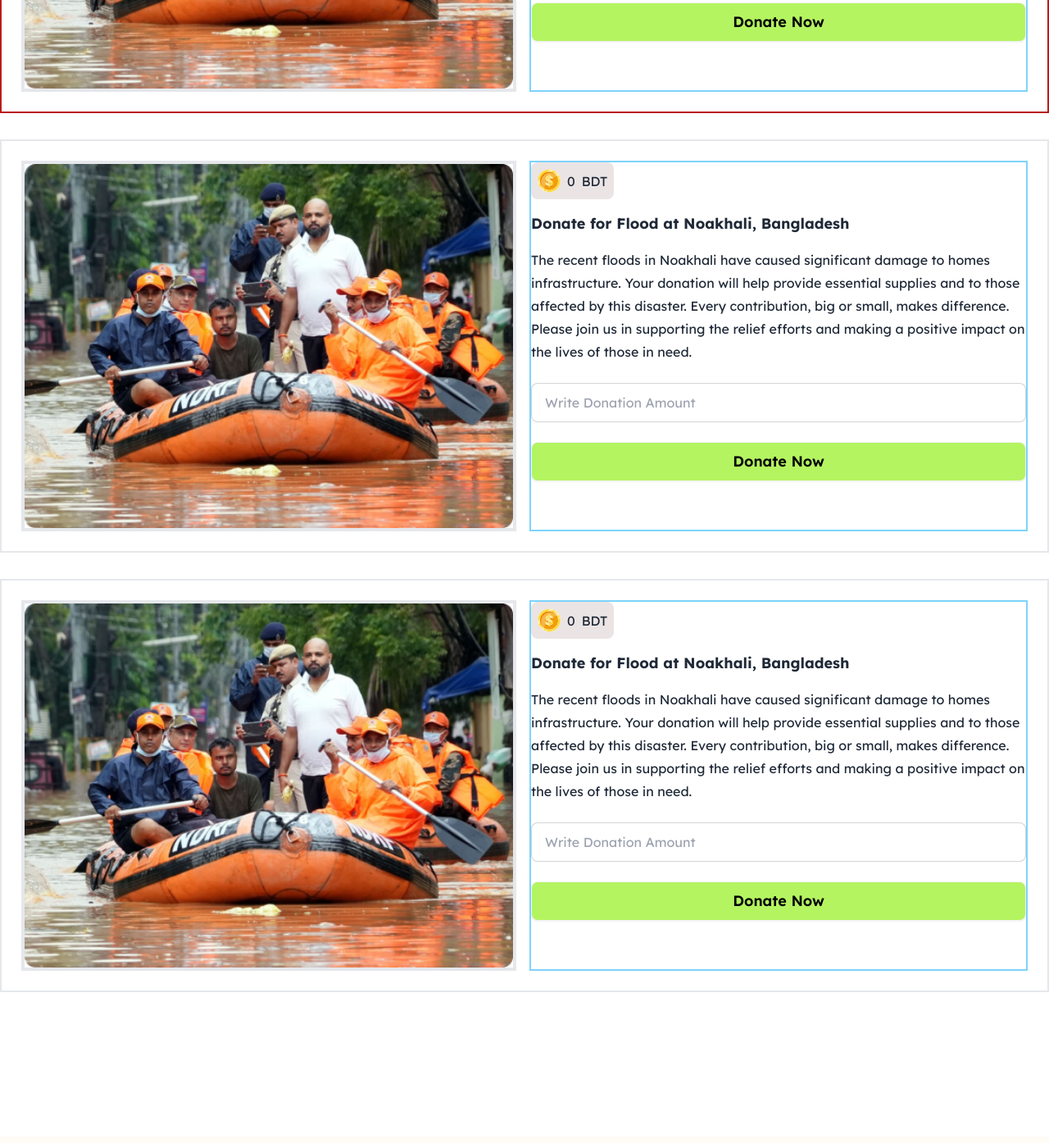
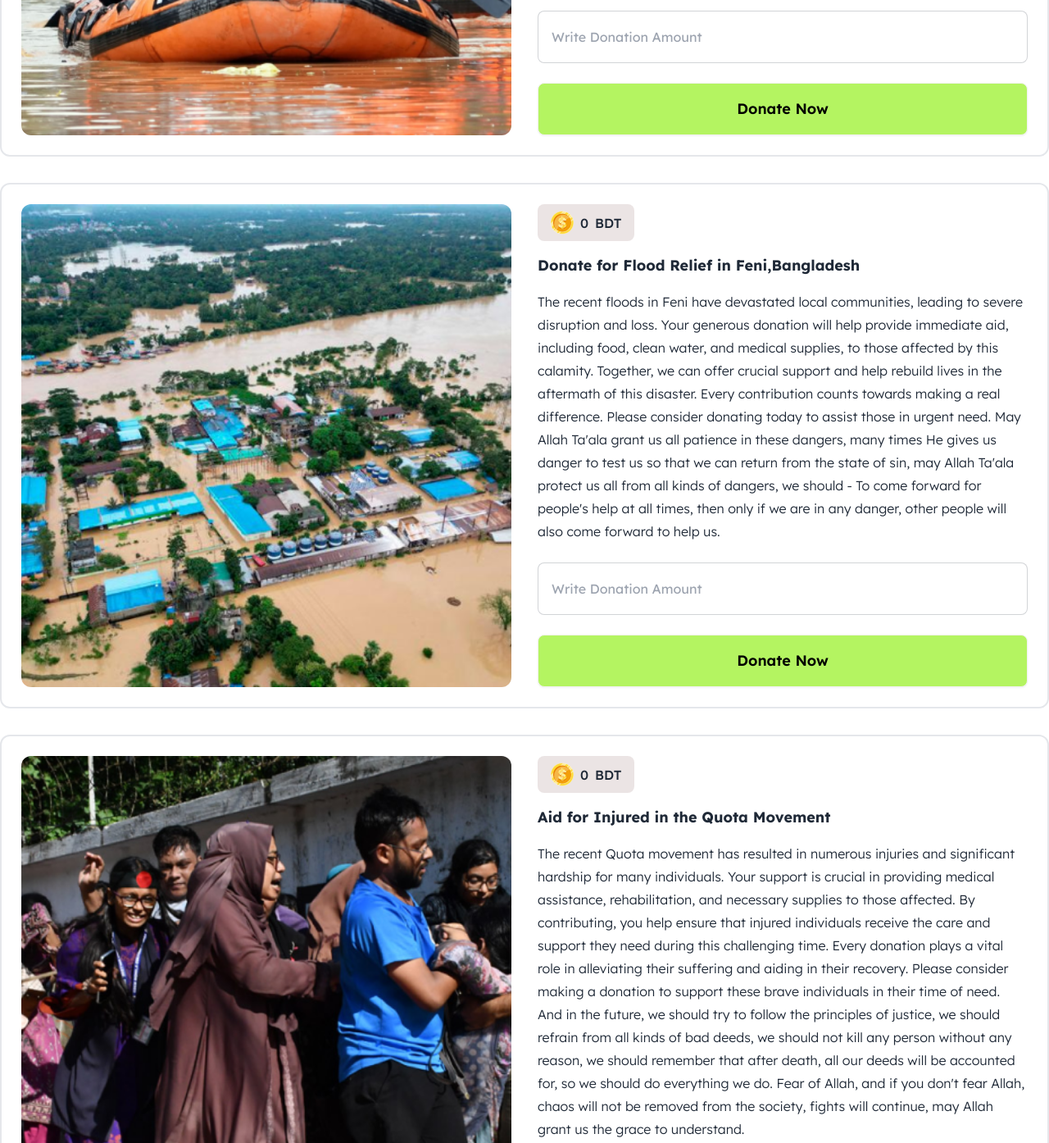
Before and after one commit to arman-miaa/donate-project-a-5, a plain HTML site: page index.html in a window 1280 px wide. Shown: the part 679-2073 px from the top of the page at 82% size. Drawn offline with nearby package versions, Linux system fonts and the light colour scheme.

Commit message:
modified all donate section

```diff
--- a/index.html
+++ b/index.html
@@ -71,7 +71,7 @@
 </div>
         <!-- main nav -->
          <!-- button nav -->
-         <div class="flex justify-center items-center mt-20 gap-x-3">
+         <div class="flex justify-center items-center mt-20 mb-6 gap-x-3">
             <button id="donate-btn" class="btn btn-outline  bg-btn_bg text-xl">Donation</button>
             <button id="history-btn" class="btn btn-outline">History</button>
          </div>
@@ -86,9 +86,9 @@
 
       <!-- donate pop-up -->
        <div id="modal" class="bg-[rgba(0,0,0,0.1) hidden  shadow w-[100%] h-[100%]  z-40">
-        <div class="bg-white w-[400px] xl:w-[600px] h-[250px] xl:h-[350px] fixed top-1/2 left-1/2 transform -translate-x-1/2 -translate-y-1/2 rounded-2xl flex flex-col justify-center items-center gap-4 shadow p-5 capitalize">
+        <div class="bg-white w-[400px] md:w-[500px] xl:w-[600px] h-[270px] md:h-[300px] xl:h-[350px] fixed top-1/2 left-1/2 transform -translate-x-1/2 -translate-y-1/2 rounded-2xl flex flex-col justify-center items-center gap-4 shadow p-5 capitalize">
           <h1 class="text-2xl xl:text-5xl font-bold">Congrates !</h1>
-          <img class="w-8 h-8" src="./assets/coin.png" alt="">
+          <img class="w-8 h-8 2xl:w-10 2xl:h-10" src="./assets/coin.png" alt="">
           <p class="text-xl">You have donate for Humankind</p>
           <h4 class="font-bold text-xl lg:text-2xl">successfully</h4>
           <button id="cls-modal" class="border px-4 py-2 rounded-md bg-[#d3d3d3a7]">Close Confirmation</button>
@@ -96,30 +96,33 @@
        </div>
 
         <!-- first card start here -->
-       <div class=" container mx-auto border-2 border-red-700 mt-8">
-  <div class="  flex flex-col md:flex-row gap-4 p-6 ">
+       <div class=" mx-8 md:mx-0 border-2 rounded-xl mt-8">
+  <div class="  flex flex-col md:flex-row flex-grow justify-center  gap-8 p-6 ">
     <!-- left site img -->
-    <div class="text-center flex-1 lg:text-left h-full ">
-   <img class="w-full  border-4" src="./assets/noakhali.png" alt="">
+    <div class="text-center flex-1 lg:text-left h-auto w-full ">
+   <img class="w-[100%] h-[100%] rounded-xl  object-cover" src="./assets/noakhali.png" alt="">
     </div>
 <!-- right site text -->
-    <div class="border-2 w-full border-sky-300 flex-1 gap-x-4">
+    <div class=" w-full  flex-1 gap-x-4">
 
-       <div class=" inline-block rounded-lg  bg-[#d3c4c476]">
+       <div class=" inline-block rounded-lg px-2  bg-[#d3c4c476]">
         <div class="flex items-center space-x-2 p-2">
             <img src="./assets/coin.png" alt="">
-            <span  id="donation-input-1">0</span> <span>BDT</span>
+            <span  id="donation-input-1" class="font-medium">0</span> <span class="font-medium">BDT</span>
 
         </div>
     </div>
 
-    <h3 id="title-Text-1" class="text-lg font-bold my-4">Donate for Flood at Noakhali, Bangladesh</h3>
+    <h3 id="title-Text-1" class="text-lg 2xl:text-2xl font-bold my-4">Donate for Flood at Noakhali, Bangladesh</h3>
 
-    <p class="leading-7"> The recent floods in Noakhali have caused significant damage to homes  infrastructure. Your donation will help provide essential supplies and  to those affected by this disaster. Every contribution, big or small, makes  difference. Please join us in supporting the relief efforts and making a positive impact on the lives of those in need.</p>
+    <p class="leading-7 2xl:text-lg 2xl:leading-8 font-light"> The recent floods in Noakhali have caused significant damage to homes  infrastructure. Your donation will help provide essential supplies and  to those affected by this disaster. Every contribution, big or small, makes  difference. Please join us in supporting the relief efforts and making a positive impact on the lives of those in need.
+      We should always come forward in the danger of people, it is not possible to tell when the danger comes, so we must have the mindset of helping others, helping people in danger is a great virtue, let's come forward in the danger of people.
 
-        <input id="input-box-1"  type="text" placeholder="Write Donation Amount" class="input input-bordered w-full mt-6 outline-none" />
-        <div class="form-control mt-6">
-          <button onclick="donateBtnOne()" class="btn  bg-[#B4F461] hover:bg-[#B4F461] text-black text-lg font-semibold">Donate Now</button>
+    </p>
+
+        <input id="input-box-1"  type="text" placeholder="Write Donation Amount" class="input input-bordered w-full mt-6 h-16 outline-none" />
+        <div class="form-control mt-6 ">
+          <button onclick="donateBtnOne()" class="btn  bg-[#B4F461] hover:bg-[#B4F461] text-black text-lg  font-semibold h-16">Donate Now</button>
         </div>
     </div>
   </div>
@@ -127,60 +130,66 @@
         <!-- first card end here -->
 
          <!-- second card start here -->
- <div class=" container mx-auto border-2 mt-8">
-  <div class="  flex flex-col md:flex-row gap-4 p-6 ">
+ <div class=" mx-8 md:mx-0 border-2 rounded-xl mt-8">
+  <div class="  flex flex-col md:flex-row gap-8 p-6 ">
     <!-- left site img -->
-    <div class="text-center flex-1 lg:text-left h-full ">
-   <img class="w-full  border-4" src="./assets/noakhali.png" alt="">
+    <div class="text-center flex-1 lg:text-left h-auto w-full ">
+   <img class="w-[100%] h-[100%]  object-cover rounded-xl " src="./assets/feni.png" alt="">
     </div>
 <!-- right site text -->
-    <div class="border-2 w-full border-sky-300 flex-1 gap-x-4">
+    <div class=" w-full flex-1 gap-x-4">
 
-       <div class=" inline-block rounded-lg  bg-[#d3c4c476]">
+       <div class=" inline-block rounded-lg px-2  bg-[#d3c4c476]">
         <div class="flex items-center space-x-2 p-2">
             <img src="./assets/coin.png" alt="">
-                  <span  id="donation-input-2">0</span> <span>BDT</span>
+            <span  id="donation-input-1" class="font-medium">0</span> <span class="font-medium">BDT</span>
 
         </div>
     </div>
 
-    <h3 id="title-Text-2" class="text-lg font-bold my-4">Donate for Flood at Noakhali, Bangladesh</h3>
+    <h3 id="title-Text-1" class="text-lg 2xl:text-2xl font-bold my-4">Donate for Flood Relief in Feni,Bangladesh</h3>
 
-    <p class="leading-7"> The recent floods in Noakhali have caused significant damage to homes  infrastructure. Your donation will help provide essential supplies and  to those affected by this disaster. Every contribution, big or small, makes  difference. Please join us in supporting the relief efforts and making a positive impact on the lives of those in need.</p>
+    <p class="leading-7 2xl:text-lg 2xl:leading-8 font-light"> The recent floods in Feni have devastated local communities, leading to severe disruption and loss. Your generous donation will help provide immediate aid, including food, clean water, and medical supplies, to those affected by this calamity. Together, we can offer crucial support and help rebuild lives in the aftermath of this disaster. Every contribution counts towards making a real difference. Please consider donating today to assist those in urgent need.
+      May Allah Ta'ala grant us all patience in these dangers, many times He gives us danger to test us so that we can return from the state of sin, may Allah Ta'ala protect us all from all kinds of dangers, we should  - To come forward for people's help at all times, then only if we are in any danger, other people will also come forward to help us.
 
-        <input id="input-box-2" type="text" placeholder="Write Donation Amount" class="input input-bordered w-full mt-6" />
-        <div class="form-control mt-6">
-          <button onclick="donateBtnTwo()" class="btn  bg-[#B4F461] hover:bg-[#B4F461] text-black text-lg font-semibold">Donate Now</button>
+    </p>
+
+        <input id="input-box-1"  type="text" placeholder="Write Donation Amount" class="input input-bordered w-full mt-6 h-16 outline-none" />
+        <div class="form-control mt-6 ">
+          <button onclick="donateBtnOne()" class="btn  bg-[#B4F461] hover:bg-[#B4F461] text-black text-lg  font-semibold h-16">Donate Now</button>
         </div>
     </div>
   </div>
   </div>
          <!-- second card end here -->
          <!-- third card start here -->
-    <div class=" container mx-auto border-2 mt-8">
-  <div class="  flex flex-col md:flex-row gap-4 p-6 ">
+     <div class=" mx-8 md:mx-0 border-2 rounded-xl mt-8">
+  <div class="  flex flex-col md:flex-row gap-8 p-6 ">
     <!-- left site img -->
-    <div class="text-center flex-1 lg:text-left h-full ">
-   <img class="w-full  border-4" src="./assets/noakhali.png" alt="">
+     <div class="text-center flex-1 lg:text-left h-auto w-full">
+   <img class="w-[100%] h-[100%]  object-cover rounded-xl " src="./assets/quota-protest.png" alt="">
     </div>
 <!-- right site text -->
-    <div class="border-2 w-full border-sky-300 flex-1 gap-x-4">
+    <div class=" w-full flex-1 gap-x-4">
 
-       <div class=" inline-block rounded-lg  bg-[#d3c4c476]">
+       <div class=" inline-block rounded-lg px-2  bg-[#d3c4c476]">
         <div class="flex items-center space-x-2 p-2">
             <img src="./assets/coin.png" alt="">
-                  <span  id="donation-input-3">0</span> <span>BDT</span>
+            <span  id="donation-input-1" class="font-medium">0</span> <span class="font-medium">BDT</span>
 
         </div>
     </div>
 
-    <h3 id="title-Text-3" class="text-lg font-bold my-4">Donate for Flood at Noakhali, Bangladesh</h3>
+    <h3 id="title-Text-1" class="text-lg 2xl:text-2xl font-bold my-4">Aid for Injured in the Quota Movement</h3>
 
-    <p class="leading-7"> The recent floods in Noakhali have caused significant damage to homes  infrastructure. Your donation will help provide essential supplies and  to those affected by this disaster. Every contribution, big or small, makes  difference. Please join us in supporting the relief efforts and making a positive impact on the lives of those in need.</p>
+    <p class="leading-7 2xl:text-lg 2xl:leading-8 font-light"> The recent Quota movement has resulted in numerous injuries and significant hardship for many individuals. Your support is crucial in providing medical assistance, rehabilitation, and necessary supplies to those affected. By contributing, you help ensure that injured individuals receive the care and support they need during this challenging time. Every donation plays a vital role in alleviating their suffering and aiding in their recovery. Please consider making a donation to support these brave individuals in their time of need.
+      And in the future, we should try to follow the principles of justice, we should refrain from all kinds of bad deeds, we should not kill any person without any reason, we should remember that after death, all our deeds will be accounted for, so we should do everything we do.  Fear of Allah, and if you don't fear Allah, chaos will not be removed from the society, fights will continue, may Allah grant us the grace to understand.
 
-        <input id="input-box-3" type="text" placeholder="Write Donation Amount" class="input input-bordered w-full mt-6" />
-        <div class="form-control mt-6">
-          <button onclick="donateBtnThree()" class="btn  bg-[#B4F461] hover:bg-[#B4F461] text-black text-lg font-semibold">Donate Now</button>
+    </p>
+
+        <input id="input-box-1"  type="text" placeholder="Write Donation Amount" class="input input-bordered w-full mt-6 h-16 outline-none" />
+        <div class="form-control mt-6 ">
+          <button onclick="donateBtnOne()" class="btn  bg-[#B4F461] hover:bg-[#B4F461] text-black text-lg  font-semibold h-16">Donate Now</button>
         </div>
     </div>
   </div>
@@ -198,7 +207,7 @@
      </section>
 
     <!-- footer section start here  -->
-    <footer class=" h-[100px] w-full bg-[#f9d08a13] mt-44">
+    <footer class=" h-[150px] w-full bg-[#f9d08a17] mt-44">
 
     </footer>
     <!-- footer section end here  -->
```
